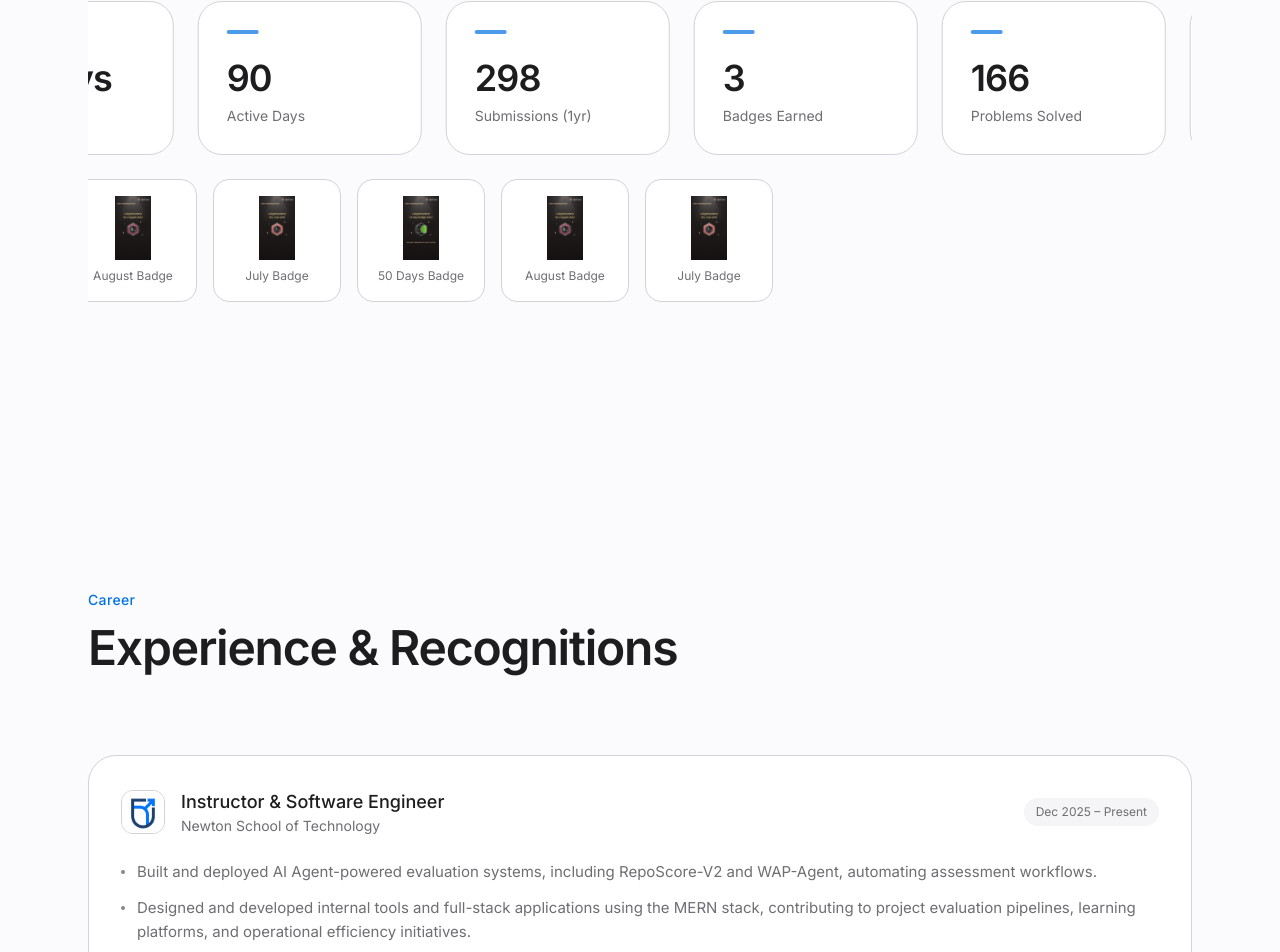
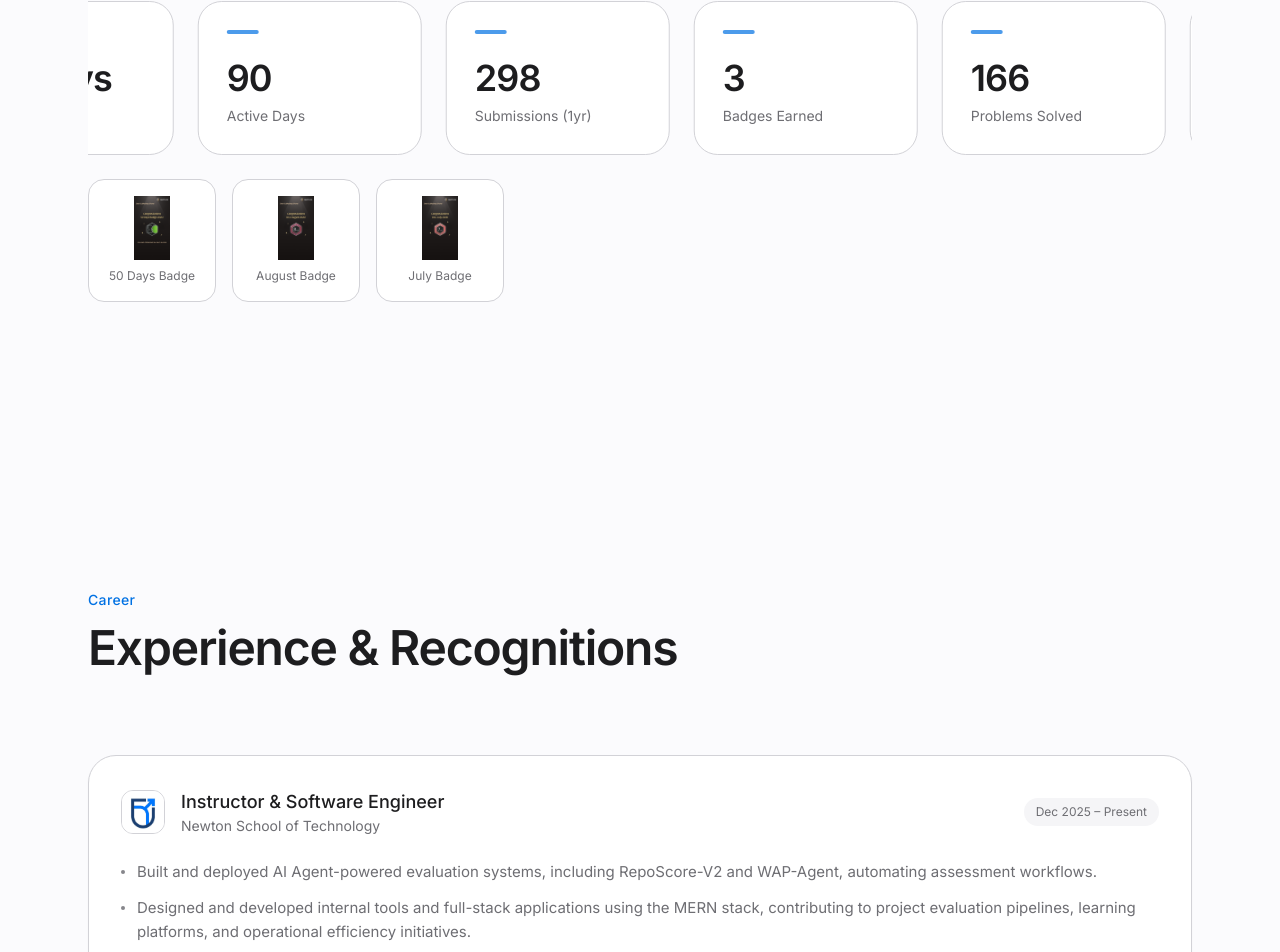
Before and after one commit to JACOBIAN01/subhadeep-portfolio, a React (Vite) app in the folder client/: page / in a window 1280 px wide. Shown: the part 8379-9331 px from the top of the page. Built offline with nearby package versions, Linux system fonts and the light colour scheme.

Commit message:
fix: make LeetCode badges static instead of an auto-scroll marquee
With only 3 items the marquee's loop math produced a jerky, too-fast
scroll. Rendered as a plain static row instead.

```diff
--- a/client/src/components/CompetitiveProgramming.jsx
+++ b/client/src/components/CompetitiveProgramming.jsx
@@ -57,16 +57,11 @@ export default function CompetitiveProgramming() {
           </div>
         </Marquee>
 
-        <Marquee duration={18} gap="gap-4" className="mt-6">
+        <div className="flex flex-wrap gap-4 mt-6">
           {LEETCODE_BADGES.map((badge) => (
             <BadgeCard key={badge.name} badge={badge} />
           ))}
-          <div className="flex gap-4" aria-hidden="true" inert={true}>
-            {LEETCODE_BADGES.map((badge) => (
-              <BadgeCard key={`dup-${badge.name}`} badge={badge} />
-            ))}
-          </div>
-        </Marquee>
+        </div>
       </div>
     </section>
   );
```
